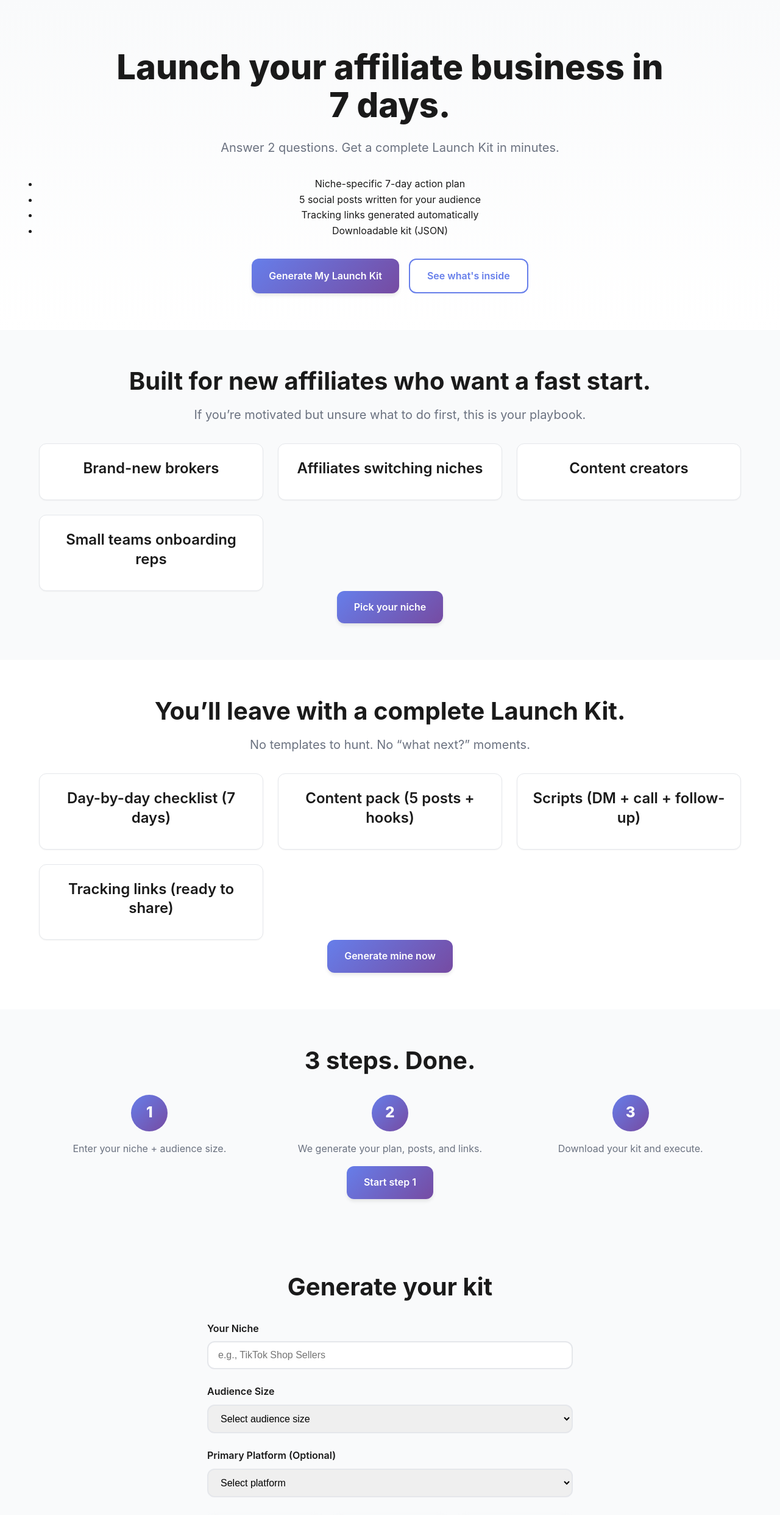
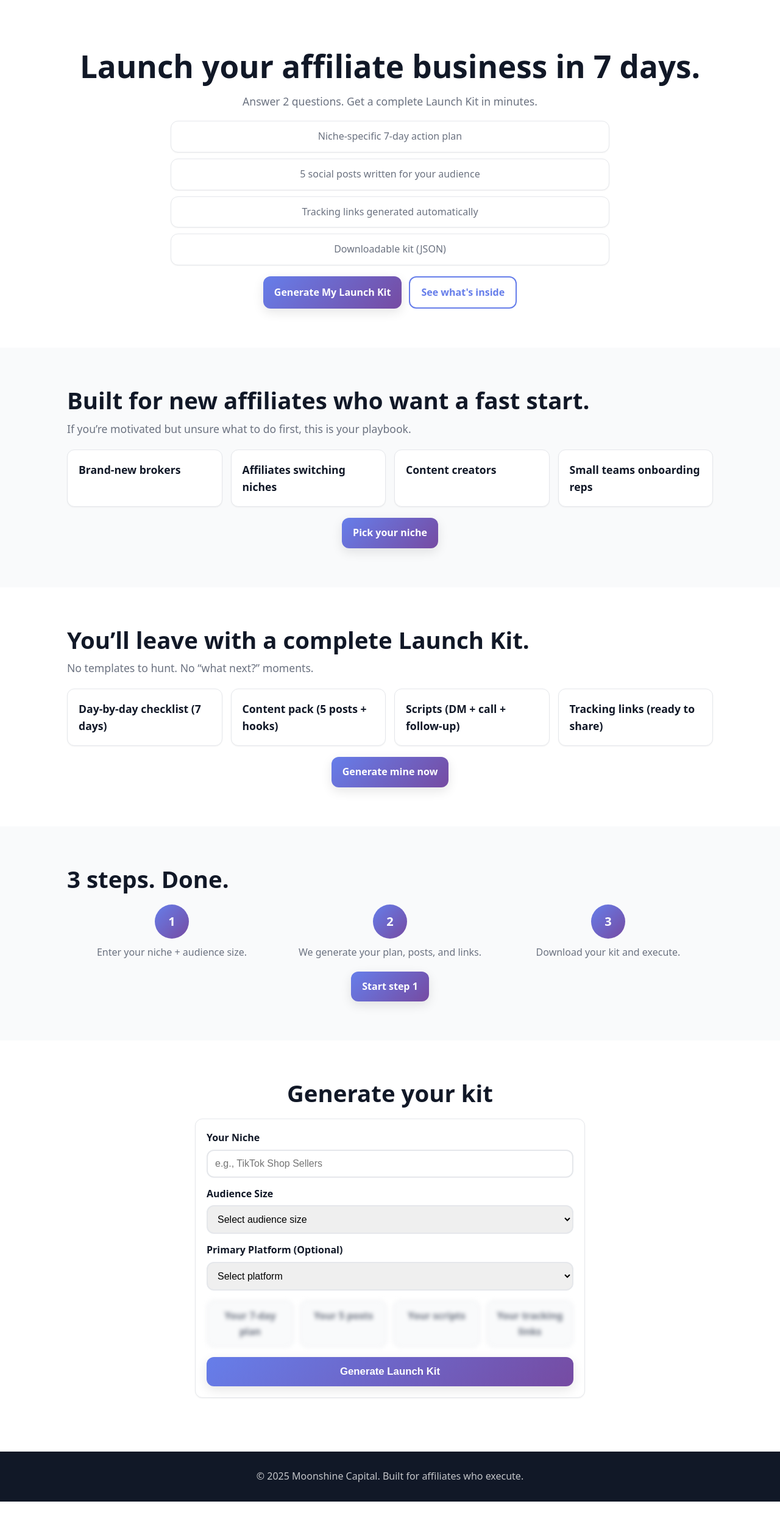
Before and after one commit to JFeimster/affiliate-launch-kit-generator, a website: page index.html in a window 1280 px wide. Shown: the top 2484 px of the page at 61% size. After the commit the page ends 2462 px from the top, so only its background shows below. Drawn offline with Linux system fonts and the light colour scheme.

Commit message:
Update styles.css

```diff
--- a/styles.css
+++ b/styles.css
@@ -1,101 +1,106 @@
-/* Reset and Base Styles */
-* {
-    margin: 0;
-    padding: 0;
-    box-sizing: border-box;
-}
+/* Reset */
+* { margin: 0; padding: 0; box-sizing: border-box; }
 
 :root {
   --primary: #667eea;
+  --secondary: #764ba2;
   --primary-dark: #5568d3;
-    --secondary: #764ba2;
-    --text-dark: #1a1a1a;
+
+  --text-dark: #111827;
   --text-muted: #6b7280;
+
   --bg-light: #f9fafb;
   --border: #e5e7eb;
   --white: #ffffff;
-    --shadow-sm: 0 1px 2px 0 rgba(0, 0, 0, 0.05);
-    --shadow-md: 0 4px 6px -1px rgba(0, 0, 0, 0.1);
-    --shadow-lg: 0 10px 15px -3px rgba(0, 0, 0, 0.1);
+
+  --shadow-sm: 0 1px 2px rgba(0,0,0,0.05);
+  --shadow-md: 0 6px 18px rgba(0,0,0,0.10);
   --radius: 12px;
 }
 
 body {
-    font-family: -apple-system, BlinkMacSystemFont, 'Segoe UI', 'Inter', Roboto, 'Helvetica Neue', Arial, sans-serif;
+  font-family: ui-sans-serif, system-ui, -apple-system, Segoe UI, Roboto, Helvetica, Arial;
   line-height: 1.6;
   color: var(--text-dark);
-    background-color: var(--white);
-    -webkit-font-smoothing: antialiased;
-    -moz-osx-font-smoothing: grayscale;
+  background: var(--white);
 }
 
 .container {
-    max-width: 1200px;
+  max-width: 1100px;
   margin: 0 auto;
-    padding: 0 24px;
+  padding: 0 20px;
 }
 
-/* Typography */
+section { padding: 64px 0; }
+section:nth-child(even) { background: var(--bg-light); }
+
 h1 {
-    font-size: clamp(2rem, 5vw, 3.5rem);
+  font-size: clamp(2rem, 4.5vw, 3.2rem);
   font-weight: 800;
   line-height: 1.1;
-    margin-bottom: 1.5rem;
-    color: var(--text-dark);
+  margin-bottom: 16px;
 }
 
 h2 {
-    font-size: clamp(1.75rem, 4vw, 2.5rem);
-    font-weight: 700;
-    line-height: 1.2;
-    margin-bottom: 1rem;
-    color: var(--text-dark);
+  font-size: clamp(1.6rem, 3.2vw, 2.4rem);
+  font-weight: 800;
+  line-height: 1.15;
+  margin-bottom: 10px;
 }
 
-h3 {
-    font-size: 1.5rem;
-    font-weight: 600;
-    line-height: 1.3;
-    margin-bottom: 0.75rem;
-    color: var(--text-dark);
+h3 { font-size: 1.1rem; font-weight: 700; }
+p { color: var(--text-muted); }
+
+.subhead { font-size: 1.1rem; margin-bottom: 18px; }
+
+.hero { text-align: center; padding-top: 80px; }
+.hero-bullets {
+  list-style: none;
+  max-width: 720px;
+  margin: 18px auto 0;
+  display: grid;
+  gap: 10px;
+  color: var(--text-muted);
+}
+.hero-bullets li {
+  background: var(--white);
+  border: 1px solid var(--border);
+  border-radius: var(--radius);
+  padding: 12px 14px;
+  box-shadow: var(--shadow-sm);
 }
 
-p {
-    margin-bottom: 1rem;
-    color: var(--text-muted);
+.cta-group {
+  display: flex;
+  gap: 12px;
+  justify-content: center;
+  flex-wrap: wrap;
+  margin-top: 18px;
 }
 
-.subhead {
-    font-size: 1.25rem;
-    color: var(--text-muted);
-    line-height: 1.5;
-}
+.center { margin-top: 18px; display: flex; justify-content: center; }
 
-/* Buttons */
 .btn {
   display: inline-flex;
   align-items: center;
+  justify-content: center;
   gap: 8px;
-    padding: 14px 28px;
-    font-size: 1rem;
-    font-weight: 600;
+  border: none;
   text-decoration: none;
+  cursor: pointer;
+  font-weight: 700;
   border-radius: var(--radius);
-    transition: all 0.3s ease;
-    cursor: pointer;
-    border: none;
+  padding: 12px 18px;
+  transition: transform 0.15s ease, box-shadow 0.15s ease;
 }
 
 .btn-primary {
-    background: linear-gradient(135deg, var(--primary) 0%, var(--secondary) 100%);
-    color: var(--white);
+  color: #fff;
+  background: linear-gradient(135deg, var(--primary), var(--secondary));
   box-shadow: var(--shadow-md);
 }
-
-.btn-primary:hover {
-    transform: translateY(-2px);
-    box-shadow: var(--shadow-lg);
-}
+.btn-primary:hover { transform: translateY(-1px); }
+.btn-primary:disabled { opacity: 0.65; cursor: not-allowed; transform: none; }
 
 .btn-secondary {
   background: var(--white);
@@ -103,333 +108,129 @@ p {
   border: 2px solid var(--primary);
 }
 
-.btn-secondary:hover {
-    background: var(--bg-light);
+.btn-large { padding: 14px 20px; font-size: 1.05rem; width: 100%; }
+
+.cards {
+  margin-top: 20px;
+  display: grid;
+  grid-template-columns: repeat(4, minmax(0, 1fr));
+  gap: 14px;
 }
 
-.btn-large {
-    padding: 18px 36px;
-    font-size: 1.125rem;
-}
-
-/* Hero Section */
-.hero {
-    padding: 80px 0 60px;
-    text-align: center;
-    background: linear-gradient(180deg, var(--bg-light) 0%, var(--white) 100%);
-}
-
-.hero h1 {
-    max-width: 900px;
-    margin-left: auto;
-    margin-right: auto;
-}
-
-.hero .subhead {
-    max-width: 700px;
-    margin: 0 auto 2rem;
-}
-
-.cta-group {
-    display: flex;
-    gap: 1rem;
-    justify-content: center;
-    flex-wrap: wrap;
-    margin-top: 2rem;
-}
-
-/* Content Sections */
-section {
-    padding: 60px 0;
-}
-
-section:nth-child(even) {
-    background-color: var(--bg-light);
-}
-
-/* Cards */
 .card {
   background: var(--white);
   border: 1px solid var(--border);
   border-radius: var(--radius);
-    padding: 24px;
+  padding: 18px;
   box-shadow: var(--shadow-sm);
-    transition: all 0.3s ease;
-}
-
-.card:hover {
-    box-shadow: var(--shadow-md);
-    transform: translateY(-2px);
-}
-
-.cards {
-    display: grid;
-    grid-template-columns: repeat(auto-fit, minmax(280px, 1fr));
-    gap: 1.5rem;
-    margin-top: 2rem;
-}
-
-/* Who It's For Section */
-.who-for {
-    text-align: center;
-}
-
-/* Outcomes Section */
-.outcomes {
-    text-align: center;
-}
-
-/* How It Works */
-.how-it-works {
-    text-align: center;
 }
 
 .steps {
+  margin-top: 20px;
   display: grid;
-    grid-template-columns: repeat(auto-fit, minmax(250px, 1fr));
-    gap: 2rem;
-    margin-top: 2rem;
-}
-
-.step {
+  grid-template-columns: repeat(3, minmax(0, 1fr));
+  gap: 14px;
   text-align: center;
 }
 
 .step-number {
-    display: inline-flex;
-    align-items: center;
-    justify-content: center;
-    width: 60px;
-    height: 60px;
-    background: linear-gradient(135deg, var(--primary) 0%, var(--secondary) 100%);
-    color: var(--white);
-    font-size: 1.5rem;
-    font-weight: 800;
-    border-radius: 50%;
-    margin-bottom: 1rem;
+  width: 56px;
+  height: 56px;
+  border-radius: 999px;
+  margin: 0 auto 10px;
+  display: grid;
+  place-items: center;
+  color: #fff;
+  font-weight: 900;
+  font-size: 1.25rem;
+  background: linear-gradient(135deg, var(--primary), var(--secondary));
 }
 
-/* Generator Section */
-.generator {
-    background: var(--bg-light);
-    text-align: center;
+.generator { text-align: center; }
+.generator-form {
+  max-width: 640px;
+  margin: 20px auto 0;
+  text-align: left;
+  background: var(--white);
+  border: 1px solid var(--border);
+  border-radius: var(--radius);
+  padding: 18px;
+  box-shadow: var(--shadow-sm);
 }
 
-.generator-form {
-    max-width: 600px;
-    margin: 2rem auto 0;
-    text-align: left;
-}
+.form-group { margin-bottom: 14px; }
+label { display: block; font-weight: 700; margin-bottom: 6px; }
 
-.form-group {
-    margin-bottom: 1.5rem;
-}
-
-.form-group label {
-    display: block;
-    font-weight: 600;
-    margin-bottom: 0.5rem;
-    color: var(--text-dark);
-}
-
-.form-group input,
-.form-group select {
+input, select {
   width: 100%;
-    padding: 12px 16px;
+  padding: 12px 12px;
   border: 2px solid var(--border);
   border-radius: var(--radius);
   font-size: 1rem;
-    transition: border-color 0.3s ease;
 }
-
-.form-group input:focus,
-.form-group select:focus {
-    outline: none;
-    border-color: var(--primary);
-}
+input:focus, select:focus { outline: none; border-color: var(--primary); }
 
 .preview-cards {
   display: grid;
-    grid-template-columns: repeat(auto-fit, minmax(140px, 1fr));
-    gap: 1rem;
-    margin: 2rem 0;
+  grid-template-columns: repeat(4, minmax(0, 1fr));
+  gap: 10px;
+  margin: 16px 0;
 }
 
 .preview-card {
+  border: 1px solid var(--border);
+  border-radius: var(--radius);
+  padding: 12px;
+  text-align: center;
+  font-weight: 700;
+  color: var(--text-muted);
+  background: var(--bg-light);
+}
+
+.blur { filter: blur(3px); opacity: 0.65; }
+
+.results {
+  max-width: 900px;
+  margin: 24px auto 0;
+  text-align: left;
+  display: grid;
+  gap: 12px;
+}
+
+.result-block {
   background: var(--white);
   border: 1px solid var(--border);
   border-radius: var(--radius);
-    padding: 20px;
-    text-align: center;
-    font-weight: 600;
-    color: var(--text-muted);
+  padding: 16px;
+  box-shadow: var(--shadow-sm);
 }
 
-.preview-card.blur {
-    filter: blur(4px);
-    opacity: 0.6;
+.result-block h3 { margin-bottom: 8px; }
+.result-block pre {
+  white-space: pre-wrap;
+  word-break: break-word;
+  background: var(--bg-light);
+  border: 1px solid var(--border);
+  border-radius: var(--radius);
+  padding: 12px;
+  overflow: auto;
 }
 
-/* Proof Section */
-.proof {
+footer {
+  background: #111827;
+  color: rgba(255,255,255,0.85);
+  padding: 28px 0;
   text-align: center;
 }
+footer p { color: rgba(255,255,255,0.75); }
 
-/* Pricing Section */
-.pricing {
-    text-align: center;
-    background: var(--bg-light);
+@media (max-width: 900px) {
+  .cards { grid-template-columns: 1fr 1fr; }
+  .steps { grid-template-columns: 1fr; }
+  .preview-cards { grid-template-columns: 1fr 1fr; }
 }
 
-.pricing-grid {
-    display: grid;
-    grid-template-columns: repeat(auto-fit, minmax(280px, 1fr));
-    gap: 2rem;
-    max-width: 800px;
-    margin: 2rem auto 0;
+@media (max-width: 520px) {
+  .cards { grid-template-columns: 1fr; }
+  .preview-cards { grid-template-columns: 1fr; }
 }
-
-.pricing-card {
-    background: var(--white);
-    border: 2px solid var(--border);
-    border-radius: var(--radius);
-    padding: 32px;
-    text-align: left;
-}
-
-.pricing-card.featured {
-    border-color: var(--primary);
-    box-shadow: var(--shadow-lg);
-    transform: scale(1.05);
-}
-
-.pricing-card h3 {
-    font-size: 1.75rem;
-    margin-bottom: 0.5rem;
-}
-
-.pricing-card .badge {
-    display: inline-block;
-    background: var(--primary);
-    color: var(--white);
-    padding: 4px 12px;
-    border-radius: 20px;
-    font-size: 0.875rem;
-    font-weight: 600;
-    margin-bottom: 1rem;
-}
-
-.pricing-card ul {
-    list-style: none;
-    padding: 0;
-    margin-top: 1.5rem;
-}
-
-.pricing-card ul li {
-    padding: 8px 0;
-    padding-left: 28px;
-    position: relative;
-    color: var(--text-muted);
-}
-
-.pricing-card ul li:before {
-    content: "✓";
-    position: absolute;
-    left: 0;
-    color: var(--primary);
-    font-weight: 700;
-    font-size: 1.25rem;
-}
-
-/* FAQ Section */
-.faq {
-    max-width: 800px;
-    margin: 0 auto;
-}
-
-.faq-list {
-    margin-top: 2rem;
-}
-
-.faq-item {
-    background: var(--white);
-    border: 1px solid var(--border);
-    border-radius: var(--radius);
-    padding: 24px;
-    margin-bottom: 1rem;
-}
-
-.faq-item h3 {
-    color: var(--primary);
-    margin-bottom: 0.5rem;
-}
-
-.faq-item p {
-    margin: 0;
-}
-
-/* Final CTA Section */
-.final-cta {
-    text-align: center;
-    padding: 80px 0;
-    background: linear-gradient(135deg, var(--primary) 0%, var(--secondary) 100%);
-    color: var(--white);
-}
-
-.final-cta h2,
-.final-cta .subhead {
-    color: var(--white);
-}
-
-/* Footer */
-footer {
-    background: var(--text-dark);
-    color: var(--white);
-    padding: 40px 0;
-    text-align: center;
-}
-
-footer p {
-    color: rgba(255, 255, 255, 0.7);
-    margin: 0;
-}
-
-/* Responsive Design */
-@media (max-width: 768px) {
-    .container {
-        padding: 0 16px;
-    }
-
-    section {
-        padding: 40px 0;
-    }
-
-    .hero {
-        padding: 60px 0 40px;
-    }
-
-    .cards,
-    .steps,
-    .pricing-grid {
-        grid-template-columns: 1fr;
-    }
-
-    .preview-cards {
-        grid-template-columns: repeat(2, 1fr);
-    }
-
-    .cta-group {
-        flex-direction: column;
-    }
-
-    .btn {
-        width: 100%;
-        justify-content: center;
-    }
-}
-
-@media (max-width: 480px) {
-    .preview-cards {
-        grid-template-columns: 1fr;
-    }
-}
```
Lines whose indentation alone changed are shown as unchanged.
